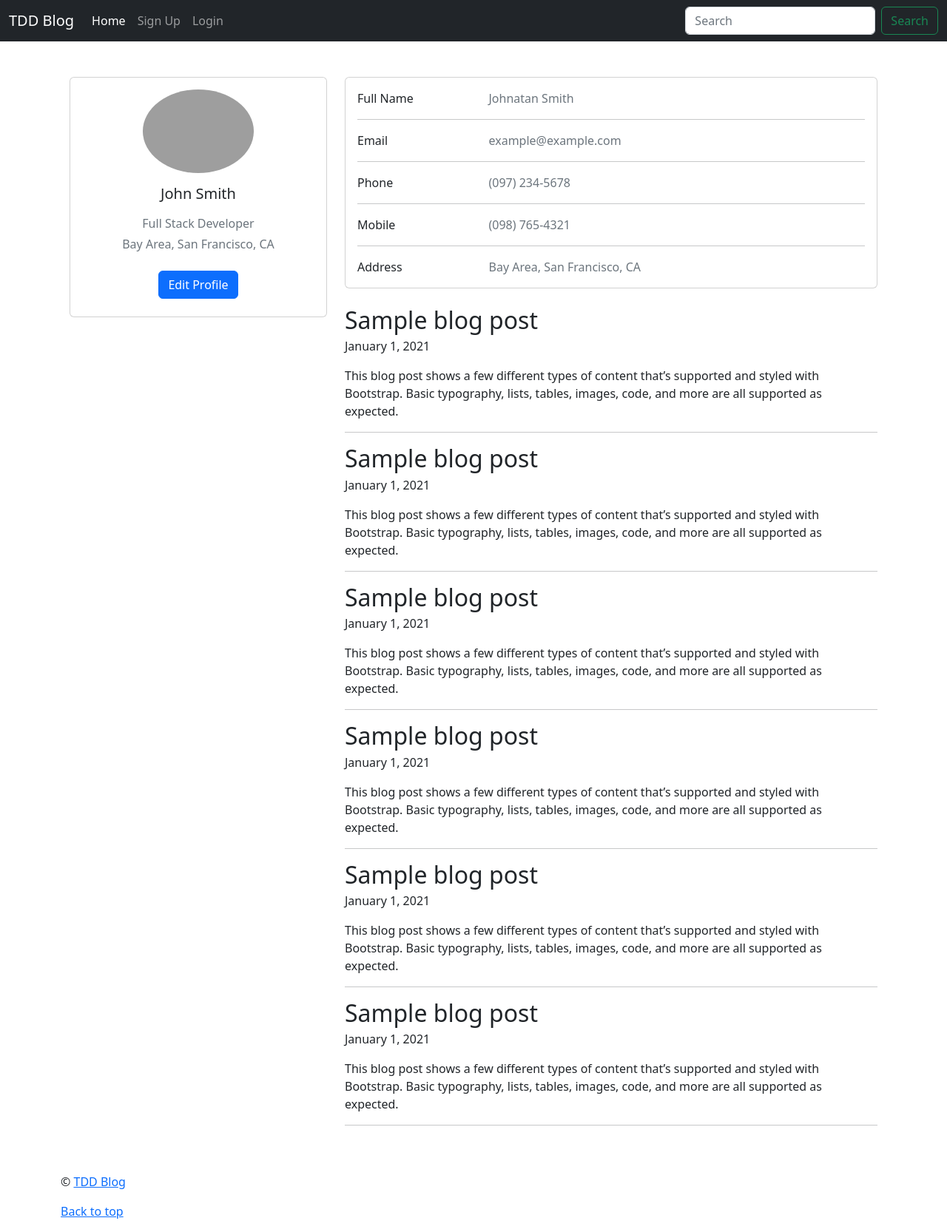
After one commit to jod35/TestDrivenDjango, a Django app: page /accounts/current_user_profile/ in a window 1280 px wide. The commit adds this page. Shown: the whole page at 74% size. Run offline with Django 4.2, Linux system fonts and the light colour scheme; grey boxes are pictures that could not be loaded.

Commit message:
add current user profile page

```diff
--- a/accounts/urls.py
+++ b/accounts/urls.py
@@ -18,4 +18,7 @@ urlpatterns = [
     path('password_reset_complete/',auth_views.PasswordResetCompleteView.as_view(
         template_name = 'accounts/password_reset_complete.html'
     ),name='password_reset_complete'),
+    path('current_user_profile/',views.current_user_profile,
+        name='current_user_profile'
+    )
 ]
--- a/accounts/views.py
+++ b/accounts/views.py
@@ -51,3 +51,7 @@ def login_page(request):
 def logout_user(request):
     logout(request)
     return redirect(reverse('homepage'))
+
+
+def current_user_profile(request):
+    return render(request,'accounts/currentuserprofile.html')
--- /dev/null
+++ b/templates/accounts/currentuserprofile.html
@@ -0,0 +1,144 @@
+{% extends 'base.html' %} {% block content %}
+<section style="background-color: #fff">
+  <div class="container py-5">
+    <div class="row">
+      <div class="col-lg-4">
+        <div class="card mb-4">
+          <div class="card-body text-center">
+            <img
+              src="https://mdbcdn.b-cdn.net/img/Photos/new-templates/bootstrap-chat/ava3.webp"
+              alt="avatar"
+              class="rounded-circle img-fluid"
+              style="width: 150px"
+            />
+            <h5 class="my-3">John Smith</h5>
+            <p class="text-muted mb-1">Full Stack Developer</p>
+            <p class="text-muted mb-4">Bay Area, San Francisco, CA</p>
+            <div class="d-flex justify-content-center mb-2">
+              <a href="" class="btn btn-primary">Edit Profile</a>
+            </div>
+          </div>
+        </div>
+      </div>
+      <div class="col-lg-8">
+        <div class="card mb-4">
+          <div class="card-body">
+            <div class="row">
+              <div class="col-sm-3">
+                <p class="mb-0">Full Name</p>
+              </div>
+              <div class="col-sm-9">
+                <p class="text-muted mb-0">Johnatan Smith</p>
+              </div>
+            </div>
+            <hr />
+            <div class="row">
+              <div class="col-sm-3">
+                <p class="mb-0">Email</p>
+              </div>
+              <div class="col-sm-9">
+                <p class="text-muted mb-0">example@example.com</p>
+              </div>
+            </div>
+            <hr />
+            <div class="row">
+              <div class="col-sm-3">
+                <p class="mb-0">Phone</p>
+              </div>
+              <div class="col-sm-9">
+                <p class="text-muted mb-0">(097) 234-5678</p>
+              </div>
+            </div>
+            <hr />
+            <div class="row">
+              <div class="col-sm-3">
+                <p class="mb-0">Mobile</p>
+              </div>
+              <div class="col-sm-9">
+                <p class="text-muted mb-0">(098) 765-4321</p>
+              </div>
+            </div>
+            <hr />
+            <div class="row">
+              <div class="col-sm-3">
+                <p class="mb-0">Address</p>
+              </div>
+              <div class="col-sm-9">
+                <p class="text-muted mb-0">Bay Area, San Francisco, CA</p>
+              </div>
+            </div>
+          </div>
+        </div>
+        <div class="row">
+          <article class="blog-post">
+            <h2 class="blog-post-title mb-1">Sample blog post</h2>
+            <p class="blog-post-meta">January 1, 2021</p>
+
+            <p>
+              This blog post shows a few different types of content that’s
+              supported and styled with Bootstrap. Basic typography, lists,
+              tables, images, code, and more are all supported as expected.
+            </p>
+            <hr />
+          </article>
+          <article class="blog-post">
+            <h2 class="blog-post-title mb-1">Sample blog post</h2>
+            <p class="blog-post-meta">January 1, 2021</p>
+
+            <p>
+              This blog post shows a few different types of content that’s
+              supported and styled with Bootstrap. Basic typography, lists,
+              tables, images, code, and more are all supported as expected.
+            </p>
+            <hr />
+          </article>
+          <article class="blog-post">
+            <h2 class="blog-post-title mb-1">Sample blog post</h2>
+            <p class="blog-post-meta">January 1, 2021</p>
+
+            <p>
+              This blog post shows a few different types of content that’s
+              supported and styled with Bootstrap. Basic typography, lists,
+              tables, images, code, and more are all supported as expected.
+            </p>
+            <hr />
+          </article>
+          <article class="blog-post">
+            <h2 class="blog-post-title mb-1">Sample blog post</h2>
+            <p class="blog-post-meta">January 1, 2021</p>
+
+            <p>
+              This blog post shows a few different types of content that’s
+              supported and styled with Bootstrap. Basic typography, lists,
+              tables, images, code, and more are all supported as expected.
+            </p>
+            <hr />
+          </article>
+          <article class="blog-post">
+            <h2 class="blog-post-title mb-1">Sample blog post</h2>
+            <p class="blog-post-meta">January 1, 2021</p>
+
+            <p>
+              This blog post shows a few different types of content that’s
+              supported and styled with Bootstrap. Basic typography, lists,
+              tables, images, code, and more are all supported as expected.
+            </p>
+            <hr />
+          </article>
+          <article class="blog-post">
+            <h2 class="blog-post-title mb-1">Sample blog post</h2>
+            <p class="blog-post-meta">January 1, 2021</p>
+
+            <p>
+              This blog post shows a few different types of content that’s
+              supported and styled with Bootstrap. Basic typography, lists,
+              tables, images, code, and more are all supported as expected.
+            </p>
+            <hr />
+          </article>
+        </div>
+      </div>
+    </div>
+  </div>
+</section>
+{% endblock content %}
--- a/templates/base.html
+++ b/templates/base.html
@@ -51,7 +51,9 @@
                 >
               </li>
               <li class="nav-item">
-                <a class="nav-link" href="#">Profile</a>
+                <a class="nav-link" href="{% url 'current_user_profile' %}"
+                  >Profile</a
+                >
               </li>
               <li class="nav-item">
                 <a class="nav-link" href="{% url 'logout' %}">Logout</a>
```
Also changed, not shown: accounts/test/test_currentuserprofile.py (added, +14 -0 lines).
